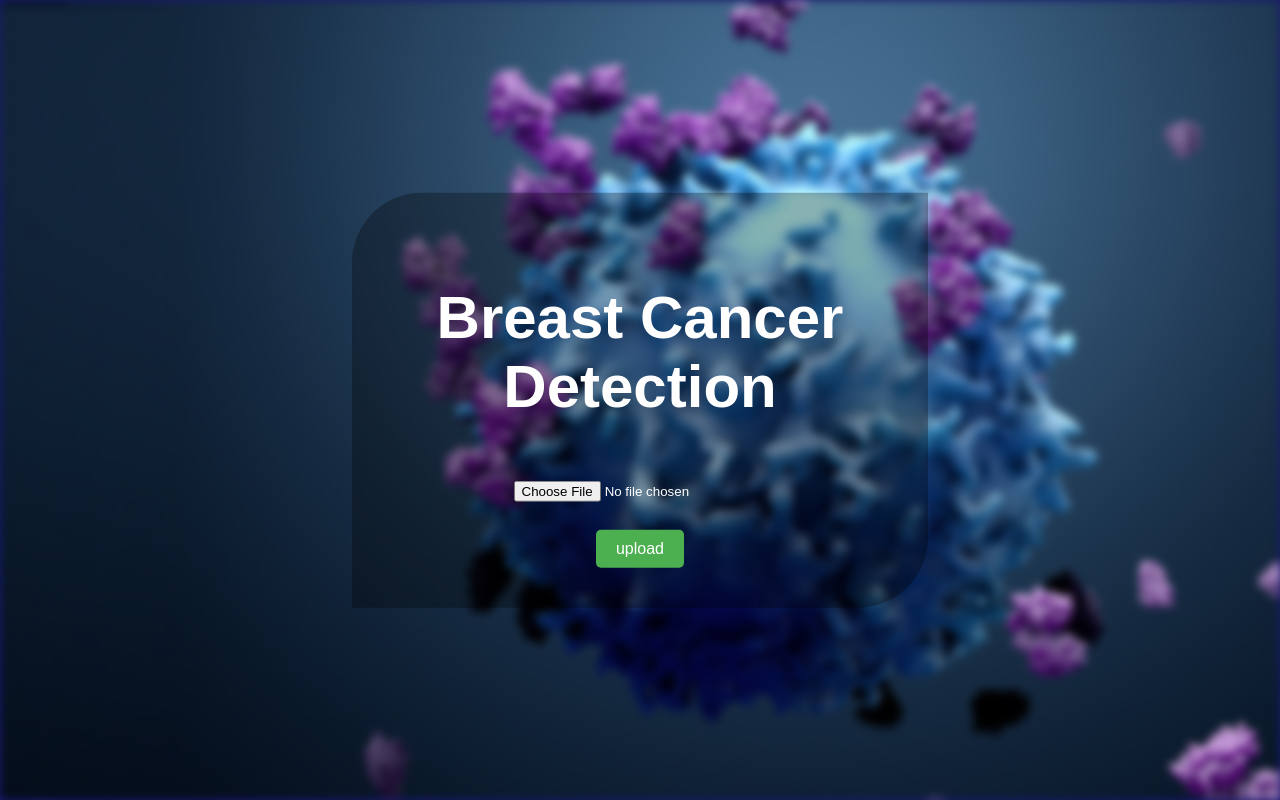
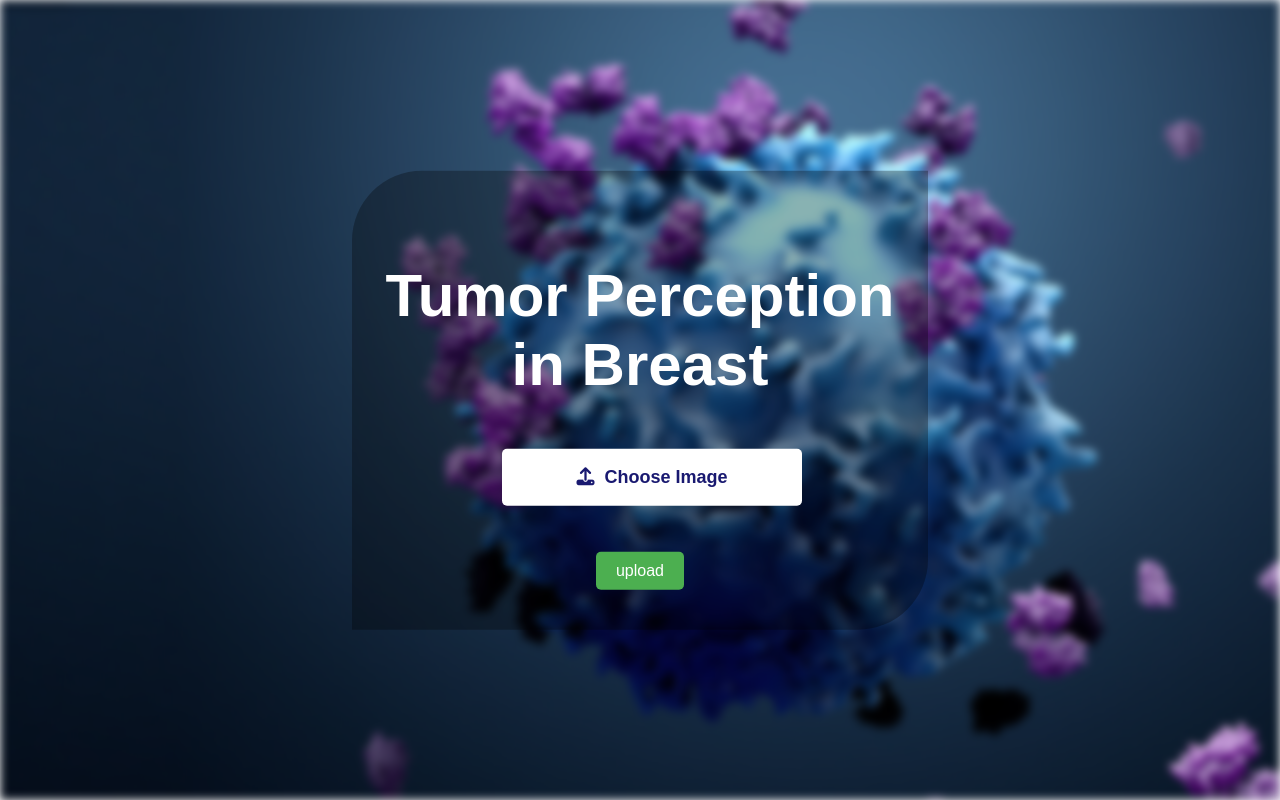
Before and after one commit to rency1192/TumourPerception, a Flask app: page / in a window 1280 px wide. Run offline with Flask 3, Linux system fonts and the light colour scheme.

Commit message:
Flask App

```diff
--- a/app.py
+++ b/app.py
@@ -21,7 +21,7 @@ def index():
 # predict and display it on result.html page
 @app.route('/upload', methods=['POST'])
 def upload():
-    image = request.files['file']
+    image = request.files['upload-button']
     image = Image.open(image)
     image = image.resize((180, 180))
     img_array = tf.keras.utils.img_to_array(image)
@@ -34,4 +34,4 @@ def upload():
 
 
 if __name__ == '__main__':
-    app.run(debug=True)
+    app.run(host='0.0.0.0',port=8080)
--- a/requirements.txt
+++ b/requirements.txt
@@ -3,3 +3,4 @@ numpy
 tensorflow
 Pillow
 keras
+sklearn
--- a/templates/index.html
+++ b/templates/index.html
@@ -6,16 +6,20 @@
     <meta name="viewport" content="width=device-width, initial-scale=1.0">
 
     <title>Document</title>
+    <link rel="stylesheet" href="https://cdnjs.cloudflare.com/ajax/libs/font-awesome/6.4.0/css/all.min.css">
+
     <style>
         *{
             box-sizing: border-box;
+
         }
+
         body,html{
             height: 100%;
             margin: 0;
             padding: 0;
             font-family: arial;
-            background-color: midnightblue;
+
 
 
         }
@@ -25,7 +29,7 @@
             margin: 0;
         }
         .banner-img{
-            background-image: url('1.jpg');
+            background-image: url('/static/Image/1.jpg');
             -webkit-background-size: cover;
             background-repeat: no-repeat;
             background-size: cover;
@@ -74,7 +78,29 @@
 
         input[type="file"] {
             margin-top: 10px;
+            display: none;
+            justify-content: center;
+
         }
+        label{
+            display: block;
+           position: center;
+            background-color: white;
+            color: midnightblue;
+            font-size: 18px;
+            text-align: center;
+            border-radius: 5px;
+            cursor: pointer;
+            width: 300px;
+            padding: 18px 0;
+            height: border-box;
+            justify-content: center;
+            margin-left: 150px;
+
+
+
+        }
+
 
         input[type="submit"] {
             margin-top: 10px;
@@ -88,6 +114,7 @@
             font-size: 16px;
             border-radius: 5px;
             cursor: pointer;
+            justify-content: center;
         }
     </style>
 </head>
@@ -95,10 +122,14 @@
     <div class="banner-img"></div>
 
     <div class="banner-text">
-        <h2>Breast Cancer Detection</h2>
+        <h2>Tumor Perception in Breast </h2>
         <div class="forms">
             <form action="/upload" method="post" enctype="multipart/form-data">
-            <input type="file" name="file">
+            <input type="file" name="upload-button" id="upload-button" accept="image/*">
+            <label for="upload-button" >
+                <i class="fa-solid fa-upload"></i>&nbsp;
+                Choose Image
+            </label>
             <br><br>
             <input type="submit" value="upload">
         </form>
```
Also changed, not shown: templates/results.html (+12 -2 lines), static/Image/1.jpg (added).
